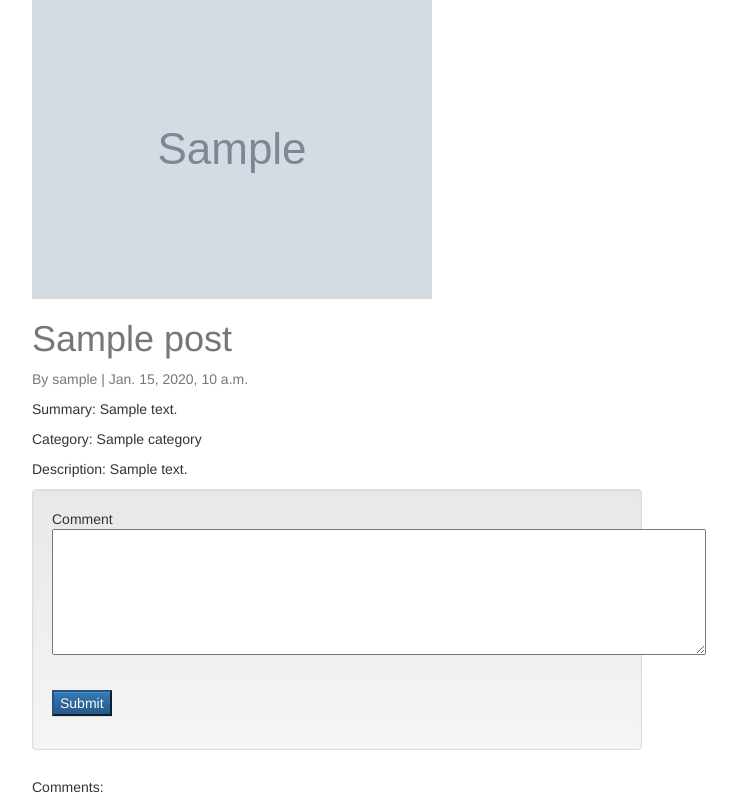
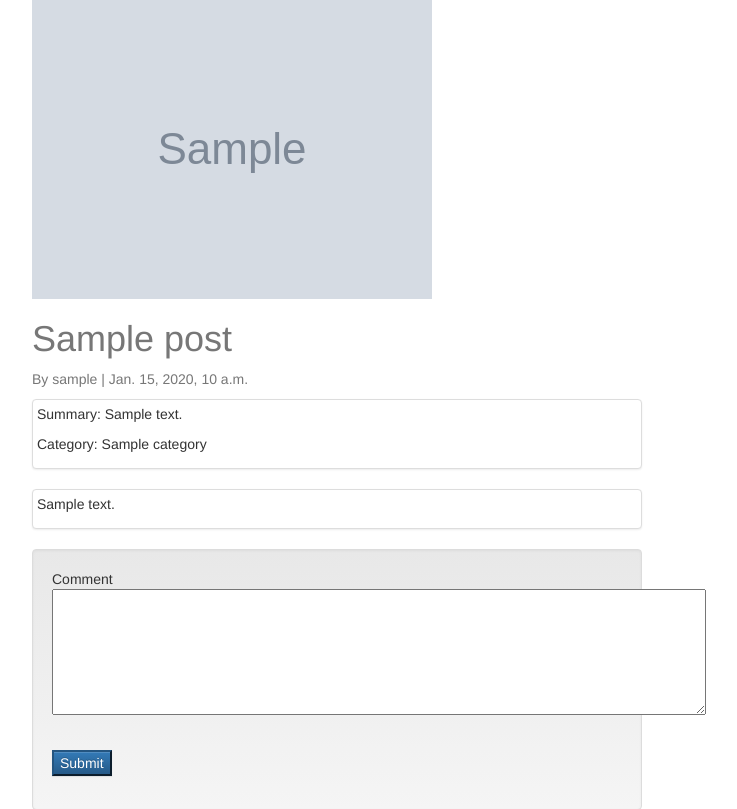
Before and after one commit to kodeit/blog, a Django app: a page that uses blog/templates/posts/post_detail.html in a window 1280 px wide. Shown: the part 57-866 px from the top of the page, without its empty margins (303-1040 px from the left). Run offline with Django 3.2, Linux system fonts and the light colour scheme; tables that the repository leaves empty hold one stand-in row (values such as "Sample post"); grey boxes marked "Sample" are stand-in pictures; some libraries are stand-ins or nearby versions.

Commit message:
Cleanup: Deleted image display from post list page.

```diff
--- a/blog/templates/posts/post_detail.html
+++ b/blog/templates/posts/post_detail.html
@@ -21,11 +21,19 @@
     {% endif %}
     <h1>{{ post.title }} </h1>
     <p class='text-muted'>By {{ post.author.username }} | {{ post.created }} </p>
-    <p>Summary: {{ post.summary }}</p>
-    <p>Category: {% for category in post.category.all %} {{ category }} {% endfor %}
 
-    <p>Description: {{ post.description }}</p>
+    <div class="thumbnail">
+        <p>Summary: {{ post.summary }}</p>
+        <p>Category: {% for category in post.category.all %} {{ category }} {% endfor %}
+    </div>
 
+    <div class="caption post-detail" >
+       <div class="thumbnail">
+          <p>{{ post.description }}</p>
+       </div>
+    </div>
+
+    <!-- comments -->
     {% comment_form post request.user %}
     {% get_comments post request.user %}
 </div>
--- a/blog/templates/posts/post_list.html
+++ b/blog/templates/posts/post_list.html
@@ -37,10 +37,7 @@
 <div id="post_list" class="row">
   <div class="col-sm-12">
     <div class="thumbnail">
-        {% if obj.image %}
-         <img src='{{ obj.image.url }}' class='img-responsive' />
-        {% endif %}
-      <div class="caption post-detail-item">
+      <div class="caption post-list-item">
         <h3><a href='{{ obj.get_absolute_url }}'>{{ obj.title }}</a></h3>
         <p>Author: {{ obj.author.username }}</p>
         <p>Summary: {{ obj.summary }}</p>
```
